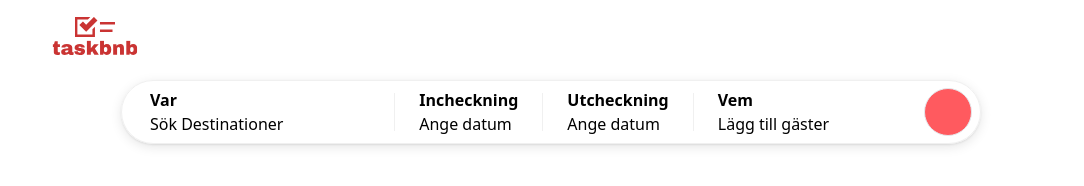
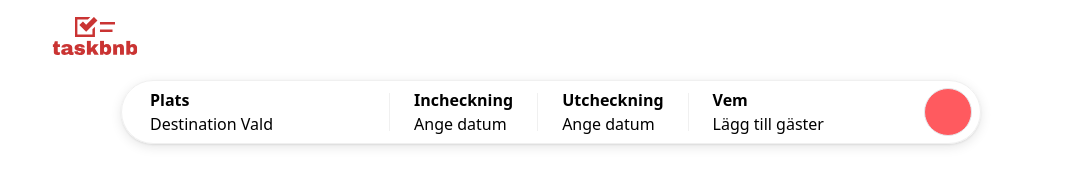
Before and after one commit to weralite/bnb-assignment, a Next.js app: page / in a window 1280 px wide. Shown: the top 186 px of the page, without its empty margins (89-1173 px from the left). Built offline with nearby package versions, Linux system fonts and the light colour scheme.

Commit message:
amination decent

```diff
--- a/src/app/components/layout/Header.tsx
+++ b/src/app/components/layout/Header.tsx
@@ -1,84 +1,75 @@
 "use client";
 
 import Container from "@/app/components/layout/Container";
-import { motion, useAnimation } from 'framer-motion';
 import { useEffect, useState } from 'react';
-
+import { motion, useAnimation, useScroll, useTransform, useMotionValueEvent } from 'framer-motion';
 import LogoColor from '@/app/assets/logo-color.svg';
 import Image from 'next/image';
 
 export default function Header() {
   const controls = useAnimation();
-  const [scrolled, setScrolled] = useState(false);
+  const heightControls = useAnimation();
+  const { scrollY } = useScroll();
 
   const logoRed = LogoColor;
 
-  const scrollThreshold = 0.2; // When to trigger the animations
-  const animationDuration = 0.2; // Duration for the animations
+
+  const scrollThreshold = 100;
+  const animationDuration = 0.3;
+
+  const isScrolled = useTransform(scrollY, [0, scrollThreshold], [false, true]);
 
   useEffect(() => {
-    const handleScroll = () => {
-      const scrollY = window.scrollY || window.pageYOffset;
-      const isScrolled = scrollY > scrollThreshold;
+    const unsubscribe = isScrolled.on("change", (scrolled) => {
+      controls.start({
+        y: scrolled ? -75 : 0,
+        scale: scrolled ? 0.80 : 1,
+      });
 
-      if (isScrolled !== scrolled) {
-        setScrolled(isScrolled); // Update scroll state
+      heightControls.start({
+        height: scrolled ? "100px" : "200px",
+      });
+    });
 
-        if (isScrolled) {
-          controls.start({
-            y: -75, // Moves the bottom row up
-            scale: 0.85, // Shrinks the row
-          });
-        } else {
-          controls.start({
-            y: 0,
-            scale: 1,
-          });
-        }
-      }
-    };
-
-    window.addEventListener('scroll', handleScroll);
-    return () => window.removeEventListener('scroll', handleScroll);
-  }, [controls, scrolled]);
+    return () => unsubscribe();
+  }, [controls, isScrolled, heightControls]);
 
   return (
     <motion.header
       className="flex flex-col border-b border-custom-grey sticky top-0 bg-white z-50"
-      initial={{ height: "200px" }} // Initial full header height
-      animate={{ height: scrolled ? "80px" : "200px" }} // Adjust only header height on scroll
-      transition={{ duration: animationDuration, ease: "easeOut" }} // Unified transition settings
+      animate={heightControls}
+      transition={{ duration: animationDuration, ease: "easeOut" }}
     >
       <Container>
         {/* Top header row */}
         <div className="flex flex-row justify-between h-20">
-        <div className="relative h-[90%] w-32 overflow-hidden ml-0"> {/* Adjust the height and width for the parent container */}
+        <div className="relative h-[90%] w-32 overflow-hidden ml-0">
             <Image
               src={logoRed}
               alt="logo"
-              fill // Use fill attribute to make the image fill the parent container
-              style={{ objectFit: 'cover' }} // Ensure the image covers the entire container
-              className="clip-path-custom" // Apply custom clip-path
+              fill
+              style={{ objectFit: 'cover' }}
+              className="clip-path-custom"
             />
           </div>
         </div>
 
-        {/* Bottom row */}
+
         <motion.div
           className="flex justify-center"
           animate={controls}
-          transition={{ duration: animationDuration, ease: "easeOut" }} // Same transition settings
+          transition={{ duration: animationDuration, ease: "easeOut" }}
         >
           <div className="shadow-custom border border-custom-grey rounded-[32px] min-w-[860px] max-w-[860px] h-16 relative">
             <div className="flex items-center h-full">
 
-              {/* Adjust contents based on scroll state */}
+
               <div className="flex-grow pr-5 pl-7 hover:bg-custom-grey hover:rounded-[32px] hover:border-transparent hover:h-full h-[60%] flex flex-col text-left justify-center">
                 <b>
-                  {scrolled ? 'Plats' : 'Var'} {/* Change text on scroll */}
+                  {isScrolled  ? 'Plats' : 'Var'}
                 </b>
                 <p>
-                  {scrolled ? 'Destination Vald' : 'Sök Destinationer'} {/* Change text on scroll */}
+                  {isScrolled  ? 'Destination Vald' : 'Sök Destinationer'}
                 </p>
               </div>
 
```
